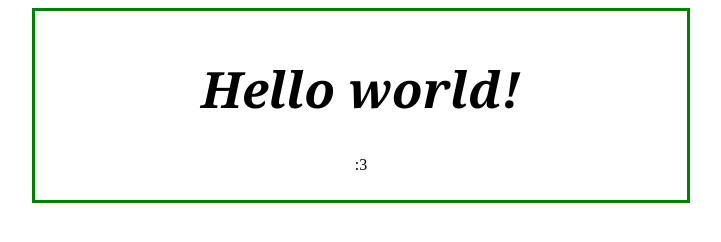
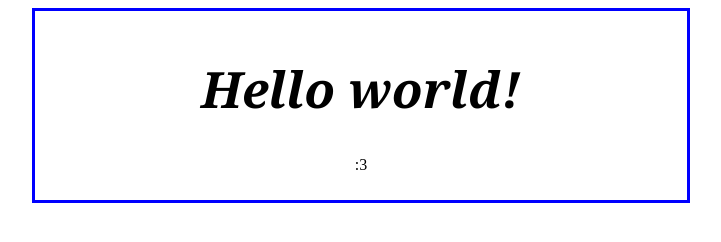
Before and after one commit to bonebawl/bonebawl, a plain HTML site: page index.html in a window 1280 px wide. Shown: the whole page, without its empty margins (279-1000 px from the left). Drawn offline with Linux system fonts and the light colour scheme.

Commit message:
Update index.html

```diff
--- a/index.html
+++ b/index.html
@@ -4,7 +4,9 @@
     <meta charset="UTF-8">
     <meta name="viewport" content="width=device-width, initial-scale=1.0">
     <title>Document</title>
+
     <style>
+
         #test{
             font-size: 50px;
             text-align:center;
@@ -15,7 +17,7 @@
             margin: auto;
             width: 50%;
             padding-top: 100px;
-            border: 3px solid green;
+            border: 3px solid blue;
             padding: 10px;
         }
         p{
```
